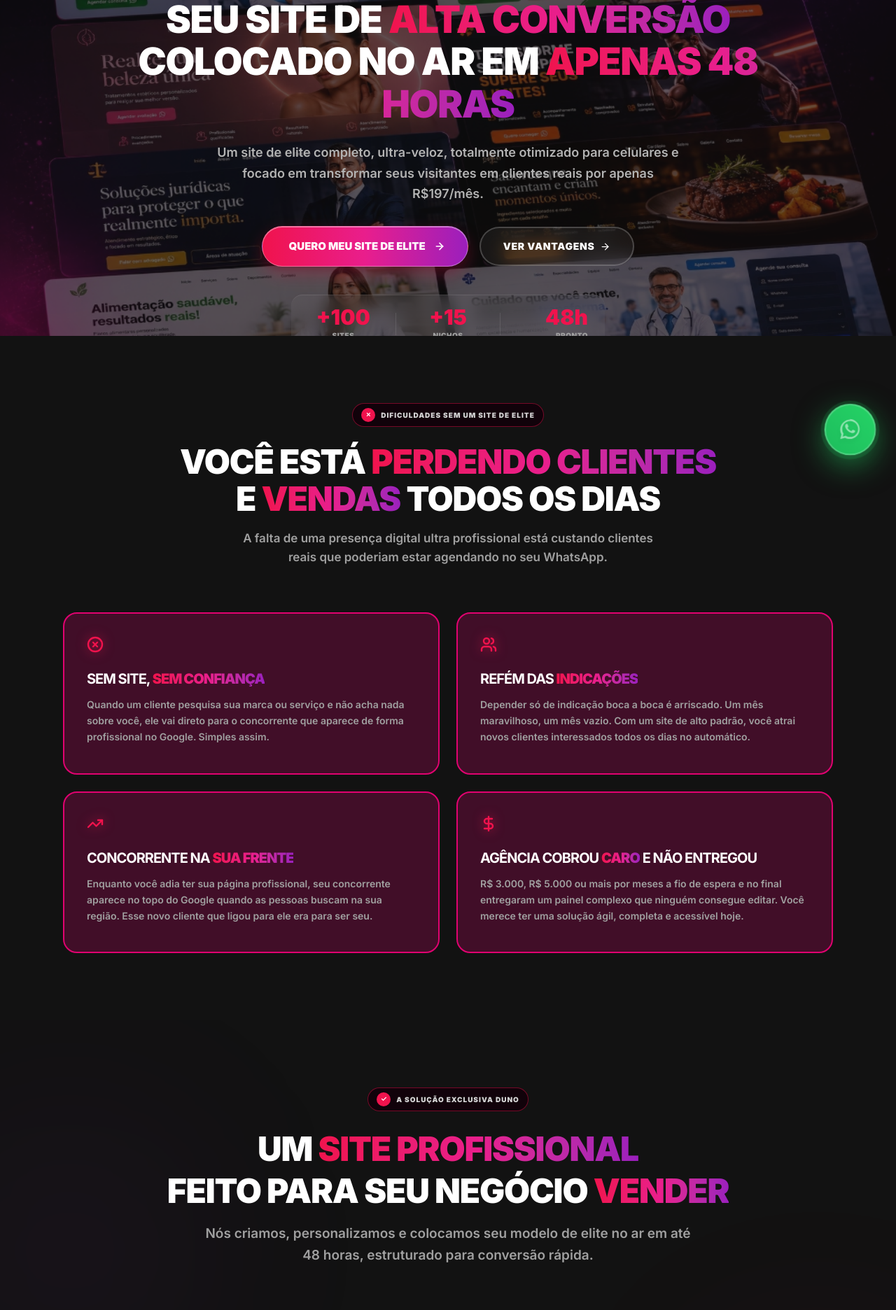
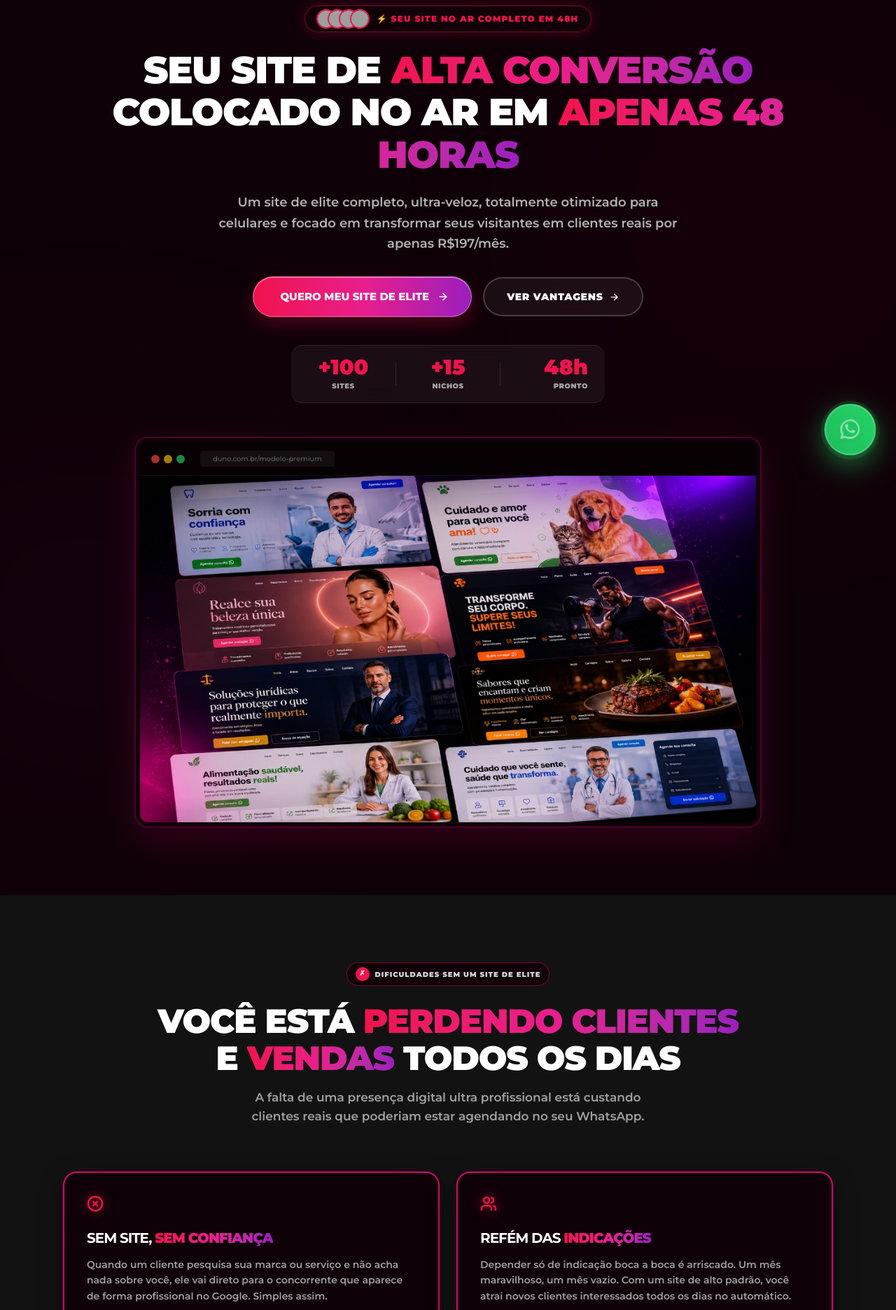
Before and after one commit to matheusetecestudo-sys/duno, a React (Vite) app: page / in a window 1280 px wide. Shown: the part 120-1992 px from the top of the page at 70% size. Built offline with nearby package versions, Linux system fonts and the light colour scheme; grey boxes are pictures that could not be loaded.

Commit message:
style: apply global Montserrat font, clean Hero backgrounds and add mockups, redesign portfolio card layout, and standardize all content cards to Print 2 style

```diff
--- a/src/components/Hero.tsx
+++ b/src/components/Hero.tsx
@@ -4,23 +4,13 @@ import { ArrowRight } from "lucide-react";
 export default function Hero() {
   return (
     <section
-      className="relative min-h-[75vh] lg:min-h-[550px] lg:h-[75vh] lg:max-h-[750px] flex items-center justify-center px-6 sm:px-12 py-16 lg:py-0 overflow-hidden bg-[#121212] text-white"
+      className="relative min-h-screen flex flex-col items-center justify-center px-6 sm:px-12 pt-32 pb-24 overflow-hidden bg-[#0F0108] text-white"
     >
-      {/* Background Banner Image covering the entire screen */}
-      <div
-        className="absolute inset-0 w-full h-full bg-cover bg-center bg-no-repeat z-0 pointer-events-none"
-        style={{
-          backgroundImage: "url('/img-desktop-showcase.png')",
-        }}
-      />
-      {/* Dark overlay for text readability */}
-      <div className="absolute inset-0 bg-[#121212]/65 pointer-events-none z-[1]" />
+      {/* Background soft ambient lights only */}
+      <div className="absolute right-[-10%] top-[10%] w-[600px] h-[600px] bg-[#e10270]/8 blur-[160px] rounded-full pointer-events-none z-0 animate-pulse" />
+      <div className="absolute left-[-10%] bottom-[10%] w-[500px] h-[500px] bg-[#9b1fbd]/6 blur-[160px] rounded-full pointer-events-none z-0" />
 
-      {/* Background soft ambient lights only */}
-      <div className="absolute right-[-10%] top-[10%] w-[500px] h-[500px] bg-[#f0134d]/6 blur-[160px] rounded-full pointer-events-none z-[1] animate-pulse" />
-      <div className="absolute left-[-10%] bottom-[10%] w-[400px] h-[400px] bg-[#7c3aed]/4 blur-[160px] rounded-full pointer-events-none z-[1]" />
-
-      <div className="relative z-10 w-full max-w-4xl mx-auto flex flex-col items-center justify-center text-center pt-24 lg:pt-32 pb-12">
+      <div className="relative z-10 w-full max-w-5xl mx-auto flex flex-col items-center justify-center text-center">
 
         <div className="w-full flex flex-col items-center text-center">
           {/* Badge topo */}
@@ -112,6 +102,28 @@ export default function Hero() {
               <span className="text-[10px] font-black text-neutral-400 uppercase tracking-wider block mt-1">Pronto</span>
             </div>
           </motion.div>
+
+          {/* Browser Showcase Mockup */}
+          <motion.div
+            initial={{ opacity: 0, y: 30 }}
+            animate={{ opacity: 1, y: 0 }}
+            transition={{ duration: 0.6, delay: 0.5 }}
+            className="w-full max-w-4xl mt-12 rounded-[20px] overflow-hidden border-2 border-[#e10270]/30 shadow-[0_20px_50px_rgba(225,2,112,0.15)] bg-[#0F0108] p-1.5"
+          >
+            <div className="flex items-center gap-1.5 px-4 py-3 border-b border-white/5 bg-black/45">
+              <div className="w-3 h-3 rounded-full bg-[#ef4444]/70" />
+              <div className="w-3 h-3 rounded-full bg-[#eab308]/70" />
+              <div className="w-3 h-3 rounded-full bg-[#22c55e]/70" />
+              <div className="ml-4 px-3 py-1 rounded bg-white/5 text-[10px] text-neutral-500 font-mono select-none w-48 text-center truncate">
+                duno.com.br/modelo-premium
+              </div>
+            </div>
+            <img
+              src="/img-desktop-showcase.png"
+              alt="Modelo Premium Duno"
+              className="w-full h-auto object-cover rounded-b-xl"
+            />
+          </motion.div>
         </div>
 
       </div>
--- a/src/components/InfoSections.tsx
+++ b/src/components/InfoSections.tsx
@@ -111,8 +111,7 @@ export function HowItWorks() {
                 initial={{ opacity: 0, y: 30 }}
                 whileInView={{ opacity: 1, y: 0 }}
                 transition={{ delay: i * 0.1, duration: 0.5 }}
-                viewport={{ once: true }}
-                className="p-8 pb-10 rounded-[20px] bg-[#410e28] border-2 border-[#e10270] relative z-10 overflow-hidden group hover:shadow-[0_0_25px_rgba(225,2,112,0.35)] hover:scale-[1.02] transition-all duration-300 text-left flex flex-col items-start gap-4"
+                className="pink-card hover:scale-[1.02] relative z-10 !p-8 !pb-10 gap-4"
               >
                 {/* Large semi-transparent background step number */}
                 <span className="absolute top-4 right-6 text-5xl font-black text-white/[0.05] group-hover:text-[#f0134d]/10 transition-colors select-none font-mono">
@@ -287,8 +286,7 @@ export function Benefits() {
                   initial={{ opacity: 0, scale: 0.95 }}
                   whileInView={{ opacity: 1, scale: 1 }}
                   transition={{ delay: i * 0.05, duration: 0.4 }}
-                  viewport={{ once: true }}
-                  className="p-8 pb-10 rounded-[20px] bg-[#410e28] border-2 border-[#e10270] relative overflow-hidden group hover:shadow-[0_0_25px_rgba(225,2,112,0.35)] hover:scale-[1.02] transition-all duration-300 text-left flex flex-col items-start shrink-0"
+                  className="pink-card hover:scale-[1.02] shrink-0 !p-8 !pb-10"
                 >
                   <div className="mb-6">
                     <StyledIcon iconName={b.iconName} size={24} containerSize={48} flat={true} />
@@ -479,7 +477,7 @@ export function Comparison() {
         <div className="grid grid-cols-1 lg:grid-cols-3 gap-8 items-stretch pt-12 relative z-10 px-2">
 
           {/* Coluna 1 — Agência Tradicional */}
-          <div className="bg-[#1a1a1a] border border-[#2a2a2a] rounded-[24px] p-8 flex flex-col justify-between shrink-0 text-left font-sans">
+          <div className="pink-card opacity-80 !rounded-[24px] !p-8 flex flex-col justify-between shrink-0 text-left">
             <div>
               <div className="bg-neutral-800 text-white px-4 py-2 rounded-xl text-center font-bold text-xs uppercase tracking-wider mb-6">
                 Agência Tradicional
@@ -544,7 +542,7 @@ export function Comparison() {
           </div>
 
           {/* Coluna 3 — Freelancer */}
-          <div className="bg-[#1a1a1a] border border-[#2a2a2a] rounded-[24px] p-8 flex flex-col justify-between shrink-0 text-left">
+          <div className="pink-card opacity-80 !rounded-[24px] !p-8 flex flex-col justify-between shrink-0 text-left">
             <div>
               <div className="bg-neutral-800 text-white px-4 py-2 rounded-xl text-center font-bold text-xs uppercase tracking-wider mb-6">
                 Templates Soltos
@@ -654,7 +652,7 @@ export function ProductShowcase() {
                 whileInView={{ opacity: 1, scale: 1 }}
                 viewport={{ once: true }}
                 transition={{ delay: idx * 0.05, duration: 0.4 }}
-                className="p-8 pb-10 rounded-[20px] bg-[#410e28] border-2 border-[#e10270] relative overflow-hidden group hover:shadow-[0_0_25px_rgba(225,2,112,0.35)] hover:scale-[1.02] transition-all duration-300 text-left flex flex-col justify-between"
+                className="pink-card hover:scale-[1.02] !p-8 !pb-10"
               >
                 {/* Central Icon container */}
                 <div className="mb-6 flex justify-start">
--- a/src/components/MarketingElements.tsx
+++ b/src/components/MarketingElements.tsx
@@ -69,8 +69,7 @@ export function SocialProof() {
               initial={{ opacity: 0, y: 30 }}
               whileInView={{ opacity: 1, y: 0 }}
               transition={{ delay: idx * 0.1, duration: 0.5 }}
-              viewport={{ once: true }}
-              className="p-8 pb-10 rounded-[20px] bg-[#410e28] border-2 border-[#e10270] relative overflow-hidden group hover:shadow-[0_0_25px_rgba(225,2,112,0.35)] hover:scale-[1.02] transition-all duration-300 text-left flex flex-col justify-between"
+              className="pink-card hover:scale-[1.02] !p-8 !pb-10"
             >
               {/* Background elegant Quote Icon */}
               <Quote className="absolute top-6 right-6 w-12 h-12 text-[#f0134d]/5 group-hover:text-[#f0134d]/10 transition-colors pointer-events-none stroke-[2]" />
@@ -141,7 +140,7 @@ export function Offer() {
           Sem taxas ocultas, sem preocupação com programação. Deixe tudo nas mãos de nossos engenheiros e mude quando quiser.
         </p>
 
-        <div className="p-8 sm:p-12 relative border-2 border-[#e10270] bg-[#410e28] rounded-[20px] shadow-2xl">
+        <div className="pink-card shadow-2xl !p-8 !sm:p-12 relative !overflow-visible">
           <div className="absolute -top-4 left-1/2 -translate-x-1/2 px-5 py-2.5 rounded-full bg-gradient-to-r from-[#f0134d] via-[#e91e8c] to-[#9b1fbd] text-[11px] font-black uppercase tracking-widest text-white shadow-md whitespace-nowrap animate-pulse">
             ★ ATIVAÇÃO EM ATÉ 48 HORAS
           </div>
@@ -316,7 +315,7 @@ export function AboutTrust() {
             return (
               <div
                 key={i}
-                className="p-8 pb-10 rounded-[20px] bg-[#410e28] border-2 border-[#e10270] relative overflow-hidden group hover:shadow-[0_0_25px_rgba(225,2,112,0.35)] hover:scale-[1.02] transition-all duration-300 text-left flex flex-col items-start gap-6"
+                className="pink-card hover:scale-[1.02] !p-8 !pb-10 gap-6"
               >
                 <div className="flex justify-start">
                   <StyledIcon iconName={v.iconName} size={24} containerSize={48} flat={true} className="shrink-0 !mx-0 !my-0" />
--- a/src/components/MetricSections.tsx
+++ b/src/components/MetricSections.tsx
@@ -78,7 +78,7 @@ export function Problem() {
                 whileInView={{ opacity: 1, y: 0 }}
                 transition={{ delay: i * 0.1, duration: 0.5 }}
                 viewport={{ once: true }}
-                className="p-8 pb-10 rounded-[20px] bg-[#410e28] border-2 border-[#e10270] relative overflow-hidden group hover:shadow-[0_0_25px_rgba(225,2,112,0.35)] hover:scale-[1.02] transition-all duration-300 text-left flex flex-col items-start gap-6"
+                className="pink-card hover:scale-[1.02] relative z-10 !p-8 !pb-10 gap-6"
               >
                 <div className="flex justify-start">
                   <StyledIcon iconName={p.iconName} size={24} containerSize={48} flat={true} className="!mx-0 !my-0" />
@@ -196,7 +196,7 @@ export function Solution() {
                 whileInView={{ opacity: 1, y: 0 }}
                 transition={{ delay: idx * 0.05, duration: 0.5 }}
                 viewport={{ once: true }}
-                className="p-8 pb-10 rounded-[20px] bg-[#410e28] border-2 border-[#e10270] relative overflow-hidden group hover:shadow-[0_0_25px_rgba(225,2,112,0.35)] hover:scale-[1.02] transition-all duration-300 text-left flex flex-col items-start gap-6 justify-between animate-glow"
+                className="pink-card hover:scale-[1.02] relative z-10 !p-8 !pb-10 gap-6 justify-between animate-glow"
               >
                 <div className="absolute top-0 right-0 w-24 h-24 bg-gradient-to-bl from-[#f0134d]/5 to-transparent blur-xl rounded-full pointer-events-none" />
                 <div>
--- a/src/index.css
+++ b/src/index.css
@@ -1,10 +1,10 @@
-@import url('https://fonts.googleapis.com/css2?family=Inter:wght@400;500;600;700;900&family=Space+Grotesk:wght@300;400;500;600;700;800;900&display=swap');
+@import url('https://fonts.googleapis.com/css2?family=Montserrat:ital,wght@0,100..900;1,100..900&display=swap');
 @import "tailwindcss";
 
 @theme {
-  --font-sans: "Inter", sans-serif;
-  --font-display: "Inter", sans-serif;
-  --font-mono: "Inter", sans-serif;
+  --font-sans: "Montserrat", sans-serif;
+  --font-display: "Montserrat", sans-serif;
+  --font-mono: "Montserrat", sans-serif;
 
   --color-brand-primary: #f0134d;
   --color-brand-secondary: #e91e8c;
@@ -22,10 +22,14 @@
 }
 
 @layer base {
+  *, *::before, *::after {
+    font-family: "Montserrat", sans-serif !important;
+  }
+
   body {
     background-color: #121212;
     color: #ffffff;
-    font-family: var(--font-sans);
+    font-family: "Montserrat", sans-serif !important;
     @apply antialiased selection:bg-[#e91e8c]/30 overflow-x-hidden;
   }
 
@@ -176,14 +180,14 @@
 }
 
 .pink-card {
-  @apply bg-[#0F0108] rounded-[32px] p-8 transition-all relative overflow-hidden;
-  border: 2px solid #f0134d;
+  @apply bg-[#0F0108] rounded-[20px] p-6 transition-all duration-300 relative overflow-hidden text-left flex flex-col justify-between;
+  border: 2px solid #e10270;
   box-shadow: 0 10px 40px -10px rgba(0, 0, 0, 0.8);
 }
 
 .pink-card:hover {
-  @apply border-[#9b1fbd];
-  box-shadow: 0 0 30px rgba(233, 30, 140, 0.2);
+  border-color: #f0134d;
+  box-shadow: 0 0 25px rgba(225, 2, 112, 0.35);
   transform: translateY(-4px);
 }
 
```
Also changed, not shown: src/components/MobileVersion.tsx (+36 -34 lines), src/components/Portfolio.tsx (+15 -10 lines).
